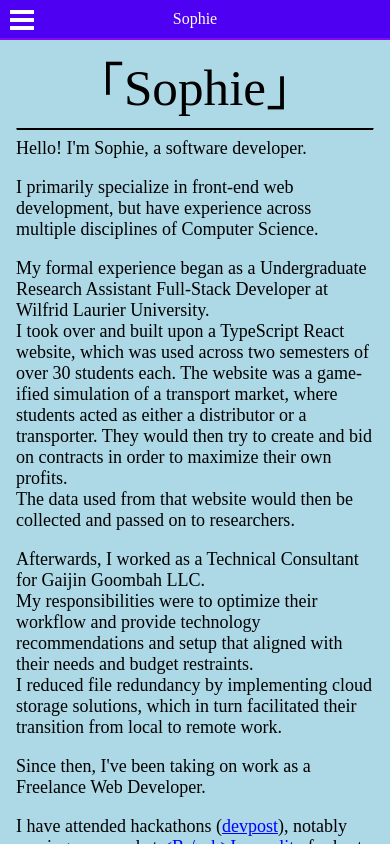
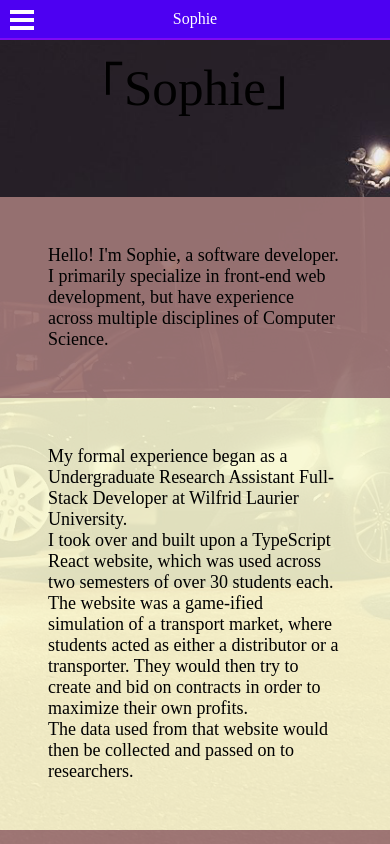
Before and after one commit to ojukeihpos/shokiesite, a React (Create React App) app: page /professional in a window 390 px wide. Built offline with nearby package versions, Linux system fonts and the light colour scheme; a web font is replaced by a local one.

Commit message:
New background image and changed the mobile design a bit. Need to start thinking with mobile users first

```diff
--- a/src/App.css
+++ b/src/App.css
@@ -1,7 +1,12 @@
 * {
   font-family: "DotGothic16";
+  box-sizing: border-box;
+}
+
+@font-face {
+  font-family: 'Arvo';
+  font-display: optional;
   src: local('DotGothic16'), url("./assets/fonts/DotGothic16-Regular.ttf") format("truetype");
-  box-sizing: border-box;
 }
 
 .App {
--- a/src/App.tsx
+++ b/src/App.tsx
@@ -45,8 +45,7 @@ export default class App extends React.Component<{}, { width: number }> {
     const isMobile = width <= 800;
 
     return <div className="App">
-      {isMobile ? <MobileComponent /> :
-        <div>
+      {isMobile ? <MobileComponent /> : <div>
         <h1 id="shoka__name"><a href="/"><Scramble
           autoStart
           text={"shoka"}
@@ -67,16 +66,13 @@ export default class App extends React.Component<{}, { width: number }> {
         <div className="shoka__forward-vents"></div>
         <DesktopBackground />
         <Menu />
-
         <Routes>
           <Route path="/professional" element={<Professional />} />
           <Route path="/personal" element={<Personal />} />
         </Routes>
-
         <footer className="shoka__footer">
           <img alt='' className='parts straight_vents' src={require('./assets/borders/parts_04.svg').default}></img>
         </footer>
-
       </div>
       }
     </div>
--- a/src/desktop/Background.css
+++ b/src/desktop/Background.css
@@ -4,7 +4,7 @@
     width: 100%;
     height: 100vh;
     min-height: 100%;
-    background: linear-gradient(90deg, rgb(174,226,245, 0.7), rgb(13,42,82, 0.7)), url("../assets/images/skies final.png");
+    background: linear-gradient(90deg, rgb(174,226,245, 0.7), rgb(13,42,82, 0.7)), url("../assets/images/cars.jpg");
     background-size: cover;
     background-position-x: center;
     filter: blur(4px) brightness(0.5) drop-shadow(0px 0px 20px blue);
--- a/src/desktop/Content.css
+++ b/src/desktop/Content.css
@@ -6,7 +6,7 @@
     width: 70%;
     right: -70%;
     height: calc(100vh - 60px);
-    background-color: lightblue;
+    background-color: #add8e6e3;
     border-left: 0.5vw solid #4d00f2;
     border-right: 0.5vw solid #4d00f2;
     padding: 0 1vw 0 1vw;
@@ -100,20 +100,11 @@ ul.profileNav li.active {
 
 @media screen and (max-height: 1000px) {
     #titlehead {
-        padding: 1.5vw 10% 0 10%;
+        padding: 1.5vw 10% 1.5em 10%;
     }
 
     .content {
         width: 60%;
-    }
-}
-
-@media screen and (min-height: 1000px) and (max-width: 1000px) {
-    #titlehead {
-        padding: 10vw 10% 0 10%;
-    }
-    .content {
-        width: 55%;
     }
 }
 
--- a/src/desktop/Personal.tsx
+++ b/src/desktop/Personal.tsx
@@ -15,7 +15,7 @@ export default class Personal extends React.Component<{}> {
                 </div>
                 <hr className='profilehr' />
                 <div className='about'>
-                    <p>Hello! I'm Shoka. My pronouns are she/her.</p>
+                    <p>Hello! I'm Sophie. My pronouns are she/her.</p>
                     <br />
                     <p>I identify as LGBTQ+. I was co-president of Laurier Pride Society at Wilfrid Laurier University, and was one of the founding members.</p>
                     <br />
--- a/src/mobile/Background.css
+++ b/src/mobile/Background.css
@@ -2,5 +2,9 @@
     position: absolute;
     width: 100%;
     height: 100%;
-    z-index: -1;
+    z-index: 0;
+    background-image: url("../assets/images/cars.jpg");
+    background-position-x: right 50%;
+    background-size: cover;
+    background-repeat: no-repeat;
 }
--- a/src/mobile/Content.css
+++ b/src/mobile/Content.css
@@ -5,8 +5,50 @@
 }
 
 .professionalContent {
-    padding-top: 2.5rem;
+    position: relative;
+    padding-top: 2.5em;
     text-align: left;
-    padding-left: 1rem;
-    padding-right: 1rem;
+    word-wrap: break-word;
+    white-space: pre-wrap;
 }
+
+/*
+top left
+top right
+bottom right
+bottom left
+
+background-color: rgb(107, 107, 180);
+*/
+
+section:nth-child(2n + 3):not(:first-of-type) {
+    position: relative;
+    padding: 3em;
+    width: 100%;
+    z-index: 0;
+    background-color: #fafad2e0;
+}
+
+section p {
+    color: black;
+    z-index: 2;
+}
+
+section:nth-child(even) {
+    position: relative;
+    padding: 3em;
+    width: 100vw;
+    z-index: 0;
+    background-color: #9e7676ee;
+    overflow: hidden;
+}
+
+@media screen and (min-height: 1000px) and (max-width: 1000px) {
+    #titlehead {
+        padding: 10vw 10% 1em 10%;
+        background-color: #00ffff95;
+    }
+    .content {
+        width: 55%;
+    }
+}
--- a/src/mobile/Content.tsx
+++ b/src/mobile/Content.tsx
@@ -8,27 +8,28 @@ export class Content extends React.Component<{}> {
                 <div id='titlehead'>
                     「Sophie」
                 </div>
-                <hr className='profilehr' />
+                <section>
                     <p>Hello! I'm Sophie, a software developer.</p>
-                <br />
                     <p>I primarily specialize in front-end web development, but have experience across multiple disciplines of Computer Science.</p>
-                <br />
+                </section>
+                <section>
                     <p>My formal experience began as a Undergraduate Research Assistant Full-Stack Developer at Wilfrid Laurier University.<br />
                         I took over and built upon a TypeScript React website, which was used across two semesters of over 30 students each. The website was a game-ified simulation of a transport market, where students acted as either a distributor or a transporter. They would then try to create and bid on contracts in order to maximize their own profits.<br />
                         The data used from that website would then be collected and passed on to researchers.</p>
-                <br />
+                </section>
+                <section>
                     <p>Afterwards, I worked as a Technical Consultant for Gaijin Goombah LLC.<br />
                         My responsibilities were to optimize their workflow and provide technology recommendations and setup that aligned with their needs and budget restraints.<br />
                         I reduced file redundancy by implementing cloud storage solutions, which in turn facilitated their transition from local to remote work.</p>
-                <br />
                     <p>Since then, I've been taking on work as a Freelance Web Developer.</p>
-                <br />
+                </section>
+                <section>
                     <p>I have attended hackathons (<a className='link' href='https://devpost.com/captainkesty'>devpost</a>), notably earning an award at <a className="link" href="https://devpost.com/software/healthsimple">{"<Br/eak>Inequality"}</a> for best pitch. The objective for that hackathon was to create a product that would make access to medical resources easier to those in developing countries. My group decided to create a service, accessible through either SMS or low-spec Android app, that would let a user input symptoms and receive medical information.</p>
-                <br />
+                </section>
+                <section>
                     <p>I also was on the founding team for a new hackathon, StartHacks, at Wilfrid Laurier University alongside the members of 「Computer Science, Physics, and Mathematics Club」 (PHI) at Laurier, now known as 「Laurier Computing Society」 (LCS). The hackathon set the groundwork for Laurier's future hackathons and allowed for future classes to understand the obstacles associated with running a large scale event.</p>
-                <br />
                     <p>I am also a contributor to open-source projects, such as <a className="link" href="https://github.com/DefinitelyTyped/DefinitelyTyped">DefinitelyTyped</a>. I added typings to <a className="link" href="https://github.com/cettoana/react-scramble">react-scramble</a>. It's currently not on the mobile version of my website, but you can see it on desktop!</p>
-                <br />
+                </section>
             </div>
         </div>
     }
--- a/src/mobile/Header.css
+++ b/src/mobile/Header.css
@@ -63,12 +63,16 @@
   .bm-menu-wrap {
     position: fixed;
     height: 100%;
+    border-color: red;
+    border-width: 20px;
   }
 
   /* General sidebar styles */
   .bm-menu {
     background: #373a47;
-    padding: 2.5em 1.5em 0;
+    border-top-right-radius: 5%;
+    border-bottom-right-radius: 5%;
+    padding: 1em 1.5em 0;
     font-size: 1.15em;
   }
 
@@ -85,10 +89,14 @@
 
   /* Individual item */
   .bm-item {
-    display: inline-block;
+    display: flex;
   }
 
   /* Styling of overlay */
   .bm-overlay {
     background: rgba(0, 0, 0, 0.3);
   }
+
+  .sidebar-tab {
+    text-decoration: underline;
+  }
--- a/src/mobile/Header.tsx
+++ b/src/mobile/Header.tsx
@@ -1,13 +1,18 @@
 import React from 'react'
 import './Header.css'
 
-import { slide as Slide } from 'react-burger-menu';
+import { stack as Slide } from 'react-burger-menu';
 
 export class Header extends React.Component<{}> {
     render() {
         return <div>
-            <Slide pageWrapId={'page-wrap'} outerContainerId={'outer-container'} width={'40%'}>
-                <div>Sorry, there's nothing here yet!</div>
+            <Slide pageWrapId={'page-wrap'} outerContainerId={'outer-container'}>
+                <h2>Hello!</h2>
+                <hr />
+                <a className='sidebar-tab clickable'>Professional</a>
+                <hr />
+                <a className='sidebar-tab clickable'>Personal</a>
+                <hr />
             </Slide>
             <div className='shoka__header mobile'>
                 <a href="/" className='headerTitle'>Sophie</a>
--- a/src/setupProxy.js
+++ b/src/setupProxy.js
@@ -7,5 +7,5 @@
 const { createProxyMiddleware } = require('http-proxy-middleware')
 
 module.exports = function (app) {
-    app.use(createProxyMiddleware("/auth/discord", { target: "http://localhost:7777" }))
+  app.use(createProxyMiddleware("/mahjong/*", { target: "http://localhost:7777" }))
 }
```
Also changed, not shown: changelog.txt, src/assets/images/cars.jpg (added). Lines whose indentation alone changed are shown as unchanged.
